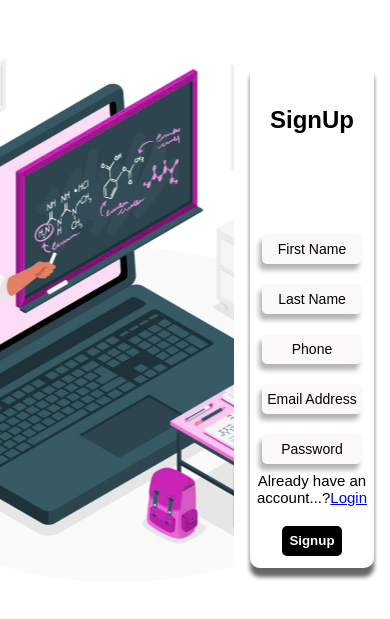
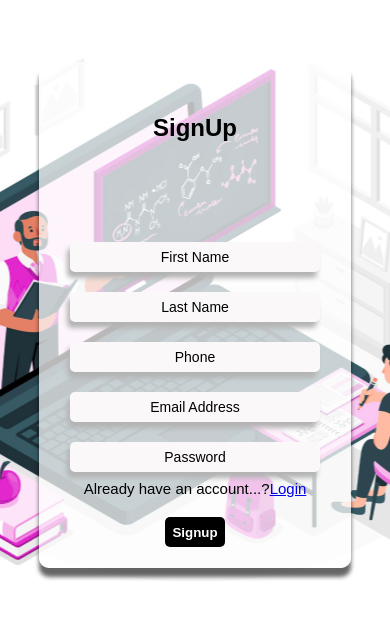
Before and after one commit to AbhijithKK/learnly, a React (Vite) app in the folder Client/: page / in a window 390 px wide. Shown: the part 107-726 px from the top of the page. Built offline with nearby package versions, Linux system fonts and the light colour scheme.

Commit message:
login and signup page some style added

```diff
--- a/Client/src/Components/LoginAndSignupTemplate/LSpageTemplate.css
+++ b/Client/src/Components/LoginAndSignupTemplate/LSpageTemplate.css
@@ -61,3 +61,28 @@
 .login-t-right-title{
     margin-bottom: 100px;
 }
+
+@media (max-width:760px) {
+  .login-t-left {
+    width: 0%;
+
+    /* height: 100vh; */
+  }
+
+
+  .login-t-right {
+    width: 100%;
+    display: flex;
+      align-items: center;
+      justify-content: center;
+      background-image: url("../../assets/loginpage-pic.png");
+      background-position: center;
+      background-repeat: no-repeat;
+      /* background-size: cover; */
+
+
+  }
+  .login-t-right-center{
+    background-color: rgba(255, 255, 255, 0.726);
+  }
+}
--- a/Client/src/Components/SignupPage/Signup.tsx
+++ b/Client/src/Components/SignupPage/Signup.tsx
@@ -34,7 +34,7 @@ const Signup = () => {
   </div>
   <div className="otp-modal-btn">
 
-  <Button bColor="blue" height="2rem" width="50%" name="Submit" />
+  <Button bColor="black" height="2rem" width="50%" name="Submit" />
   </div>
     </div>
   </>
```
